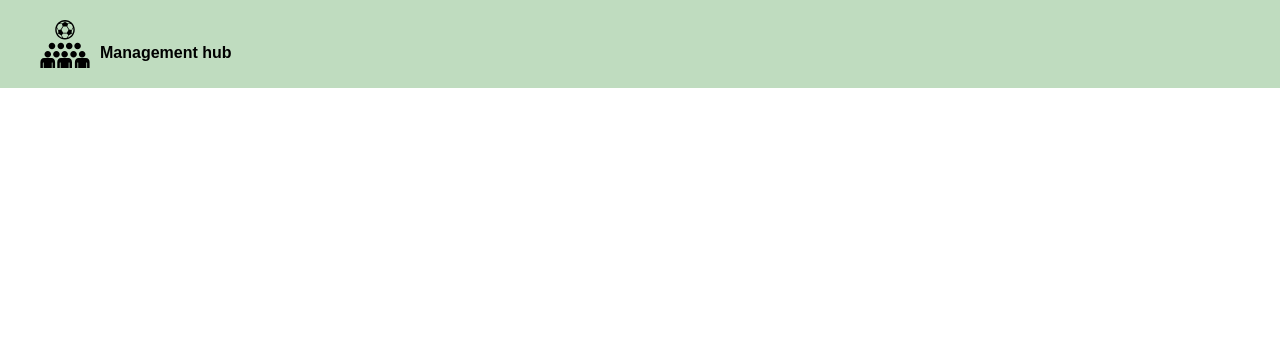
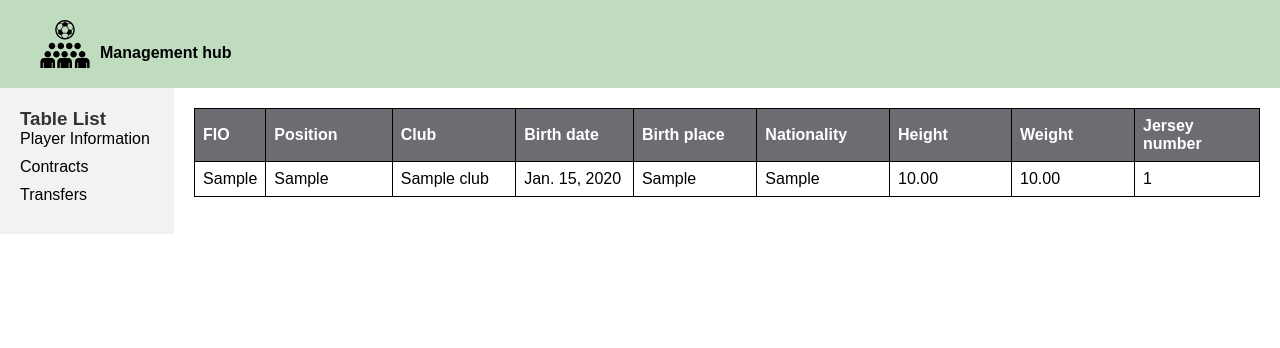
Before and after one commit to Alexxxem/TransferHub, a Django app: page /profile/ in a window 1280 px wide. Shown: the top 348 px of the page. Run offline with Django 4.2, Linux system fonts and the light colour scheme; tables that the repository leaves empty hold one stand-in row (values such as "Sample post").

```diff
--- a/myapp/app/models.py
+++ b/myapp/app/models.py
@@ -49,19 +49,22 @@ class Player(models.Model):
 class Transfer(models.Model):
     transfer_id = models.UUIDField(default=uuid.uuid4, editable=False)
     player = models.ForeignKey(Player, on_delete=models.CASCADE)
-    from_club = models.ForeignKey(Club, related_name='from_club', on_delete=models.CASCADE)
+    from_club = models.ForeignKey(Club, related_name='from_club', on_delete=models.CASCADE, blank=True, null=True)
     to_club = models.ForeignKey(Club, related_name='to_club', on_delete=models.CASCADE)
     transfer_amount = models.DecimalField(max_digits=10, decimal_places=2)
-    transfer_date = models.DateTimeField()
+    transfer_date = models.DateField()
     additional_conditions = models.TextField(blank=True, null=True)
 
     def __str__(self):
-        return f"Transfer {self.transfer_id} - {self.player.fio} ({self.from_club.name} to {self.to_club.name})"
+        if self.from_club:
+            return f"Transfer {self.transfer_id} - {self.player.fio} ({self.from_club.name} to {self.to_club.name})"
+        else:
+            return f"Transfer {self.transfer_id} - {self.player.fio} ( to {self.to_club.name})"
 
 
 class Contract(models.Model):
     contract_id = models.CharField(max_length=8, unique=True, default=uuid.uuid4().hex[:8])
-    transfer = models.ForeignKey(Transfer, on_delete=models.CASCADE)
+    transfer = models.ForeignKey(Transfer, on_delete=models.CASCADE, blank=True, null=True)
     club = models.ForeignKey(Club, on_delete=models.CASCADE)
 
     CONTRACT_TYPES = [
--- /dev/null
+++ b/myapp/app/static/css/profile.css
@@ -0,0 +1,67 @@
+/* Общие стили для таблицы */
+h2 {
+    background-color: #fff;
+    color: #000000;
+    font-family: Manrope, sans-serif;
+    font-weight: 400;
+}
+
+.profile-content {
+    display: flex;
+}
+
+.left-sidebar {
+    width: 200px; /* Ширина левой боковой панели */
+    background-color: #f2f2f2;
+    padding: 20px;
+}
+
+.left-sidebar h3 {
+    color: #333;
+}
+
+.left-sidebar ul {
+    list-style: none;
+    padding: 0;
+}
+
+.left-sidebar ul li {
+    margin-bottom: 10px;
+}
+
+.right-content {
+    flex-grow: 1;
+    padding: 20px;
+}
+
+/* Стили для таблицы */
+.profile-table {
+    width: 100%;
+    border-collapse: collapse;
+    font-family: sans-serif;
+}
+
+/* Стили для заголовков таблицы */
+.profile-table thead th {
+    background-color: #6f6b73;
+    color: #fff;
+    text-align: left;
+    padding: 8px;
+    border: 1px solid black;
+}
+
+/* Стили для ячеек таблицы */
+.profile-table td {
+    padding: 8px;
+    border: 1px solid black;
+}
+
+/* Стили для четных строк таблицы */
+.profile-table tbody tr:nth-child(even) {
+    background-color: #eee;
+}
+
+/* Стили для столбцов (кроме первого) */
+.profile-table tbody td:not(:first-child) {
+    width: 150px; /* Задайте желаемую ширину для столбцов, кроме первого */
+}
--- a/myapp/app/templates/app/profile.html
+++ b/myapp/app/templates/app/profile.html
@@ -12,7 +12,95 @@
 {% endblock %}
 
 {% block content %}
+    <link rel="stylesheet" type="text/css" href="{% static 'css/profile.css' %}">
+    <script>
+        // Функция для изменения отображаемой таблицы при выборе из левого столбца
+        function showTable(tableName) {
+            // Скрыть все таблицы
+            var tables = document.querySelectorAll('.profile-table');
+            tables.forEach(function(table) {
+                table.style.display = 'none';
+            });
+
+            // Отобразить выбранную таблицу
+            var selectedTable = document.getElementById(tableName);
+            selectedTable.style.display = 'table';
+        }
+    </script>
+
     <div class="profile-content">
-        <!-- Ваш контент для страницы профиля -->
+        <div class="left-sidebar">
+            <h3>Table List</h3>
+            <ul>
+                <li><a href="javascript:void(0);" onclick="showTable('player-table')">Player Information</a></li>
+                <li><a href="javascript:void(0);" onclick="showTable('contracts-table')">Contracts</a></li>
+                <li><a href="javascript:void(0);" onclick="showTable('transfers-table')">Transfers</a></li>
+                <!-- Добавьте другие таблицы по мере необходимости -->
+            </ul>
+        </div>
+        <div class="right-content">
+            <!-- Players table -->
+            <table id="player-table" class="profile-table">
+                <thead>
+                    <tr>
+                        <th>FIO</th>
+                        <th>Position</th>
+                        <th>Club</th>
+                        <th>Birth date</th>
+                        <th>Birth place</th>
+                        <th>Nationality</th>
+                        <th>Height</th>
+                        <th>Weight</th>
+                        <th>Jersey number</th>
+                    </tr>
+                </thead>
+                <tbody>
+                    {% for player in players %}
+                        <tr>
+                            <td>{{ player.fio }}</td>
+                            <td>{{ player.position }}</td>
+                            <td>{{ player.club }}</td>
+                            <td>{{ player.birth_date }}</td>
+                            <td>{{ player.birth_place }}</td>
+                            <td>{{ player.nationality }}</td>
+                            <td>{{ player.height }}</td>
+                            <td>{{ player.weight }}</td>
+                            <td>{{ player.jersey_number }}</td>
+                        </tr>
+                    {% endfor %}
+                </tbody>
+            </table>
+
+            <table id="contracts-table" class="profile-table" style="display: none;">
+                <!-- Contracts table -->
+                <thead>
+                    <tr>
+                        <th>Contract id</th>
+                        <th>Transfer</th>
+                        <th>FIO</th>
+                        <th>Club</th>
+                        <th>Validity</th>
+                        <th>Salary</th>
+                    </tr>
+                </thead>
+                <tbody>
+                    {% for contract in contracts %}
+                        <tr>
+                            <td>{{ contract.contract_id }}</td>
+                            <td>{{ contract.transfer.transfer_id}}</td>
+                            <td>{{ contract.transfer.player}}</td>
+                            <td>{{ contract.club}}</td>
+                            <td>{{ contract.start_date }} - {{ contract.end_date }}</td>
+                            <td>{{ contract.salary }}</td>
+                        </tr>
+                    {% endfor %}
+                </tbody>
+            </table>
+
+            <table id="transfers-table" class="profile-table" style="display: none;">
+                <!--Transfers table -->
+            </table>
+            <!-- Добавьте другие таблицы по мере необходимости -->
+        </div>
     </div>
 {% endblock %}
--- a/myapp/app/views.py
+++ b/myapp/app/views.py
@@ -2,6 +2,7 @@ from django.shortcuts import render, redirect
 from django.views import View
 from django.contrib import messages
 from django.contrib.auth import authenticate, login, logout
+from .models import Player, Contract, Transfer
 
 from .forms import CreateUserForm
 
@@ -17,7 +18,12 @@ class ProfileView(View):
     template_name = "app/profile.html"
 
     def get(self, request, *args, **kwargs):
-        return render(request, self.template_name)
+        players = Player.objects.all()  # Получаем все объекты из базы данных
+        contracts = Contract.objects.all()
+        transfers = Transfer.objects.all()
+
+        context = {'players': players, 'contracts': contracts, }
+        return render(request, self.template_name, context)
 
 
 class RegisterPage(View):
```
Also changed, not shown: myapp/app/migrations/0004_alter_contract_contract_id_alter_contract_start_date_and_more.py (added), myapp/app/migrations/0005_alter_contract_contract_id_alter_transfer_from_club.py (added), myapp/app/migrations/0006_alter_contract_contract_id_and_more.py (added), myapp/app/urls.py (line endings or trailing spaces).
